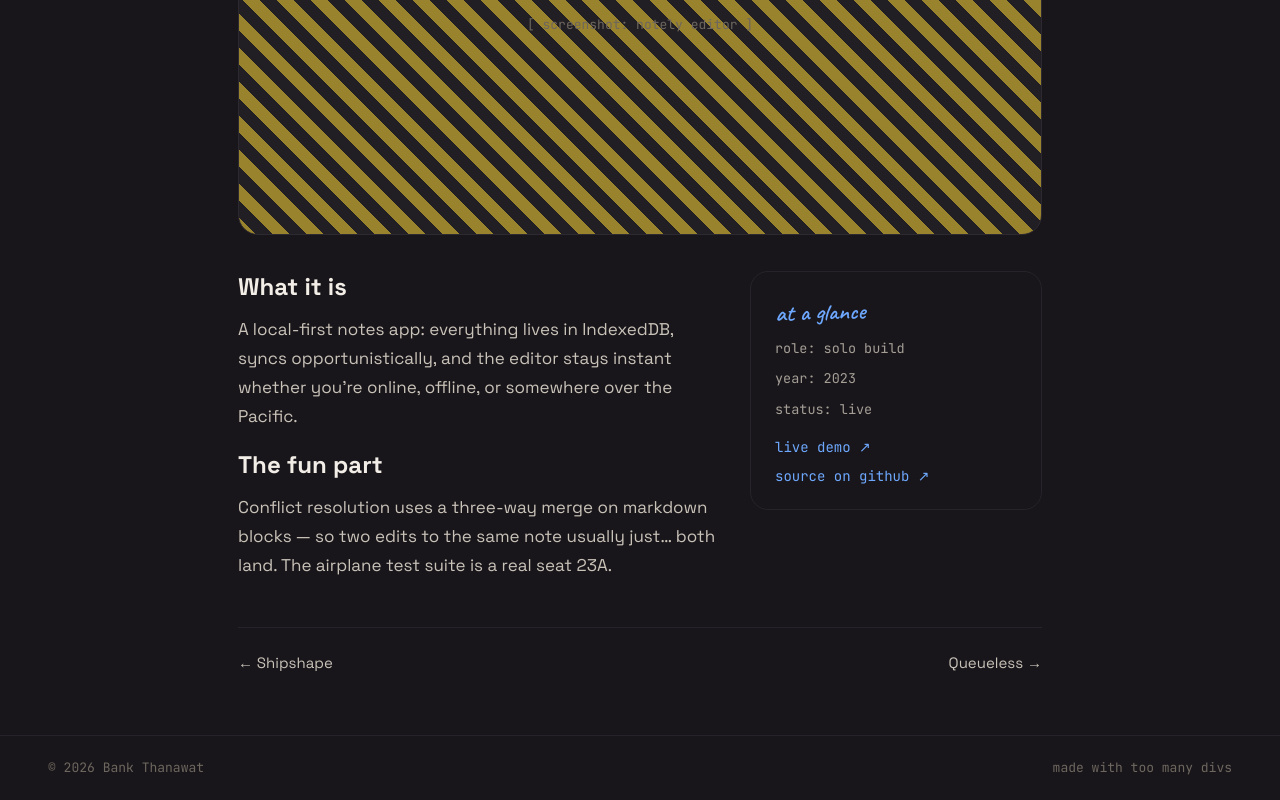
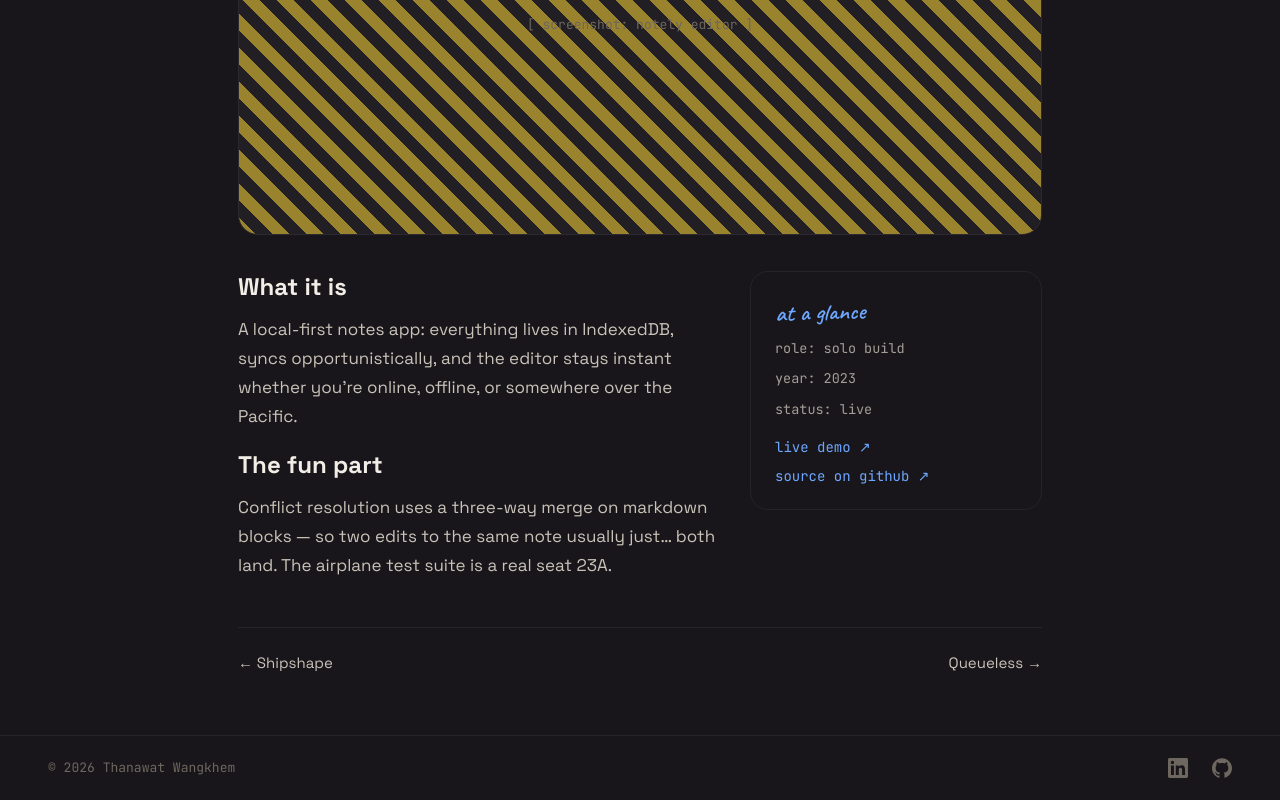
Before and after one commit to thanawangk/web-portfolio, a Next.js app: page /projects/notely in a window 1280 px wide. Shown: the part 607-1407 px from the top of the page. Built offline with nearby package versions, Linux system fonts and the light colour scheme.

Commit message:
feat: use icon svg instead png

```diff
--- /dev/null
+++ b/components/BrandIcons.tsx
@@ -0,0 +1,38 @@
+interface BrandIconProps {
+  size?: number;
+  className?: string;
+}
+
+const LINKEDIN_PATH =
+  "M20.447 20.452h-3.554v-5.569c0-1.328-.027-3.037-1.852-3.037-1.853 0-2.136 1.445-2.136 2.939v5.667H9.351V9h3.414v1.561h.046c.477-.9 1.637-1.85 3.37-1.85 3.601 0 4.267 2.37 4.267 5.455v6.286zM5.337 7.433a2.062 2.062 0 0 1-2.063-2.065 2.064 2.064 0 1 1 2.063 2.065zm1.782 13.019H3.555V9h3.564v11.452zM22.225 0H1.771C.792 0 0 .774 0 1.729v20.542C0 23.227.792 24 1.771 24h20.451C23.2 24 24 23.227 24 22.271V1.729C24 .774 23.2 0 22.222 0h.003z";
+
+const GITHUB_PATH =
+  "M12 .297c-6.63 0-12 5.373-12 12 0 5.303 3.438 9.8 8.205 11.385.6.113.82-.258.82-.577 0-.285-.01-1.04-.015-2.04-3.338.724-4.042-1.61-4.042-1.61C4.422 18.07 3.633 17.7 3.633 17.7c-1.087-.744.084-.729.084-.729 1.205.084 1.838 1.236 1.838 1.236 1.07 1.835 2.809 1.305 3.495.998.108-.776.417-1.305.76-1.605-2.665-.3-5.466-1.332-5.466-5.93 0-1.31.465-2.38 1.235-3.22-.135-.303-.54-1.523.105-3.176 0 0 1.005-.322 3.3 1.23.96-.267 1.98-.399 3-.405 1.02.006 2.04.138 3 .405 2.28-1.552 3.285-1.23 3.285-1.23.645 1.653.24 2.873.12 3.176.765.84 1.23 1.91 1.23 3.22 0 4.61-2.805 5.625-5.475 5.92.42.36.81 1.096.81 2.22 0 1.606-.015 2.896-.015 3.286 0 .315.21.69.825.57C20.565 22.092 24 17.592 24 12.297c0-6.627-5.373-12-12-12";
+
+function BrandIcon({
+  path,
+  size = 20,
+  className = "",
+}: BrandIconProps & { path: string }) {
+  return (
+    <svg
+      viewBox="0 0 24 24"
+      width={size}
+      height={size}
+      fill="currentColor"
+      aria-hidden="true"
+      focusable="false"
+      className={`shrink-0 ${className}`}
+    >
+      <path d={path} />
+    </svg>
+  );
+}
+
+export function LinkedInIcon(props: BrandIconProps) {
+  return <BrandIcon path={LINKEDIN_PATH} {...props} />;
+}
+
+export function GitHubIcon(props: BrandIconProps) {
+  return <BrandIcon path={GITHUB_PATH} {...props} />;
+}
--- a/components/Hero.tsx
+++ b/components/Hero.tsx
@@ -4,8 +4,6 @@
 import { useEffect, useRef, useState } from "react";
 import { IconButton } from "@/components/IconButton";
 import heroImg from "@/public/hero.png";
-import linkedinIcon from "@/public/images/linkedin.png";
-import githubIcon from "@/public/images/github.png";
 import { bubbles, socialLinks } from "@/lib/content";
 
 export function Hero() {
@@ -56,17 +54,15 @@
         <div className="flex flex-wrap items-center gap-4">
           <IconButton
             href={socialLinks[0].link}
-            icon={linkedinIcon}
+            icon={socialLinks[0].icon}
             message={socialLinks[0].label}
             color="light"
-            eager
           />
           <IconButton
             href={socialLinks[1].link}
-            icon={githubIcon}
+            icon={socialLinks[1].icon}
             message={socialLinks[1].label}
             color="outline"
-            eager
           />
         </div>
         <div className="mt-[30px] -rotate-2 font-hand text-[23px] text-text-faint">
--- a/components/SiteFooter.tsx
+++ b/components/SiteFooter.tsx
@@ -1,12 +1,25 @@
-import { site } from "@/lib/content";
+import { site, socialLinks } from "@/lib/content";
 
 export function SiteFooter() {
   return (
-    <footer className="flex flex-wrap justify-between gap-x-4 gap-y-2 border-t border-surface-alt px-(--page-pad-x) py-[22px] font-mono text-[13px] text-text-faint">
+    <footer className="flex flex-wrap items-center justify-between gap-x-4 gap-y-2 border-t border-surface-alt px-(--page-pad-x) py-[22px] font-mono text-[13px] text-text-faint">
       <span>
         © {site.year} {site.owner}
       </span>
-      <span>{site.colophon}</span>
+      <div className="-my-2.5 -mr-2.5 flex items-center gap-1">
+        {socialLinks.map(({ label, link, icon: Icon }) => (
+          <a
+            key={label}
+            href={link}
+            target="_blank"
+            rel="noopener noreferrer"
+            aria-label={label}
+            className="inline-flex p-2.5 text-text-faint transition-colors duration-(--duration-fast) ease-(--ease-out-smooth) hover:text-text focus-visible:text-text"
+          >
+            <Icon size={20} />
+          </a>
+        ))}
+      </div>
     </footer>
   );
 }
--- a/lib/content.ts
+++ b/lib/content.ts
@@ -1,7 +1,10 @@
+import { GitHubIcon, LinkedInIcon } from "@/components/BrandIcons";
+import type { SocialLink } from "@/types/content";
+
 export const site = {
   wordmark: "bankthanawat.dev",
   email: "thanawat.wangk@outlook.com",
-  owner: "Bank Thanawat",
+  owner: "Thanawat Wangkhem",
   year: 2026,
   colophon: "made with too many divs",
 };
@@ -16,10 +19,17 @@
   // { href: "/#contact", label: "Contact" },
 ];
 
-export const socialLinks = [
-  { label: "LinkedIn", link: "https://www.linkedin.com/in/thanawangk/" },
-  { label: "GitHub", link: "https://github.com/thanawangk" },
-  { label: "Twitter", link: "#" },
+export const socialLinks: SocialLink[] = [
+  {
+    label: "LinkedIn",
+    link: "https://www.linkedin.com/in/thanawangk/",
+    icon: LinkedInIcon,
+  },
+  {
+    label: "GitHub",
+    link: "https://github.com/thanawangk",
+    icon: GitHubIcon,
+  },
 ];
 
 export const experience = [
```
Also changed, not shown: app/page.tsx (+1 -7 lines), types/content.ts (+8 -0 lines).
